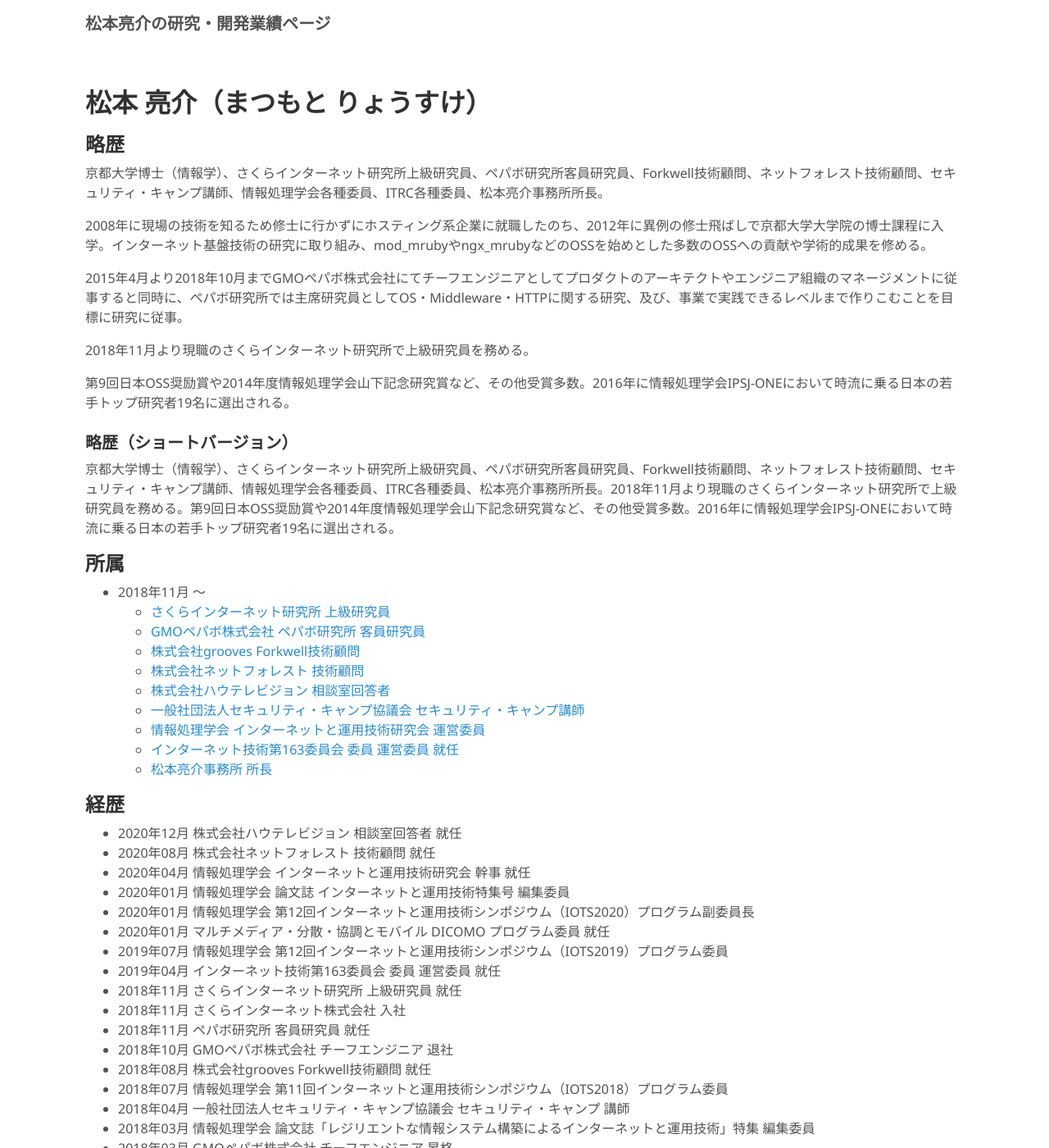
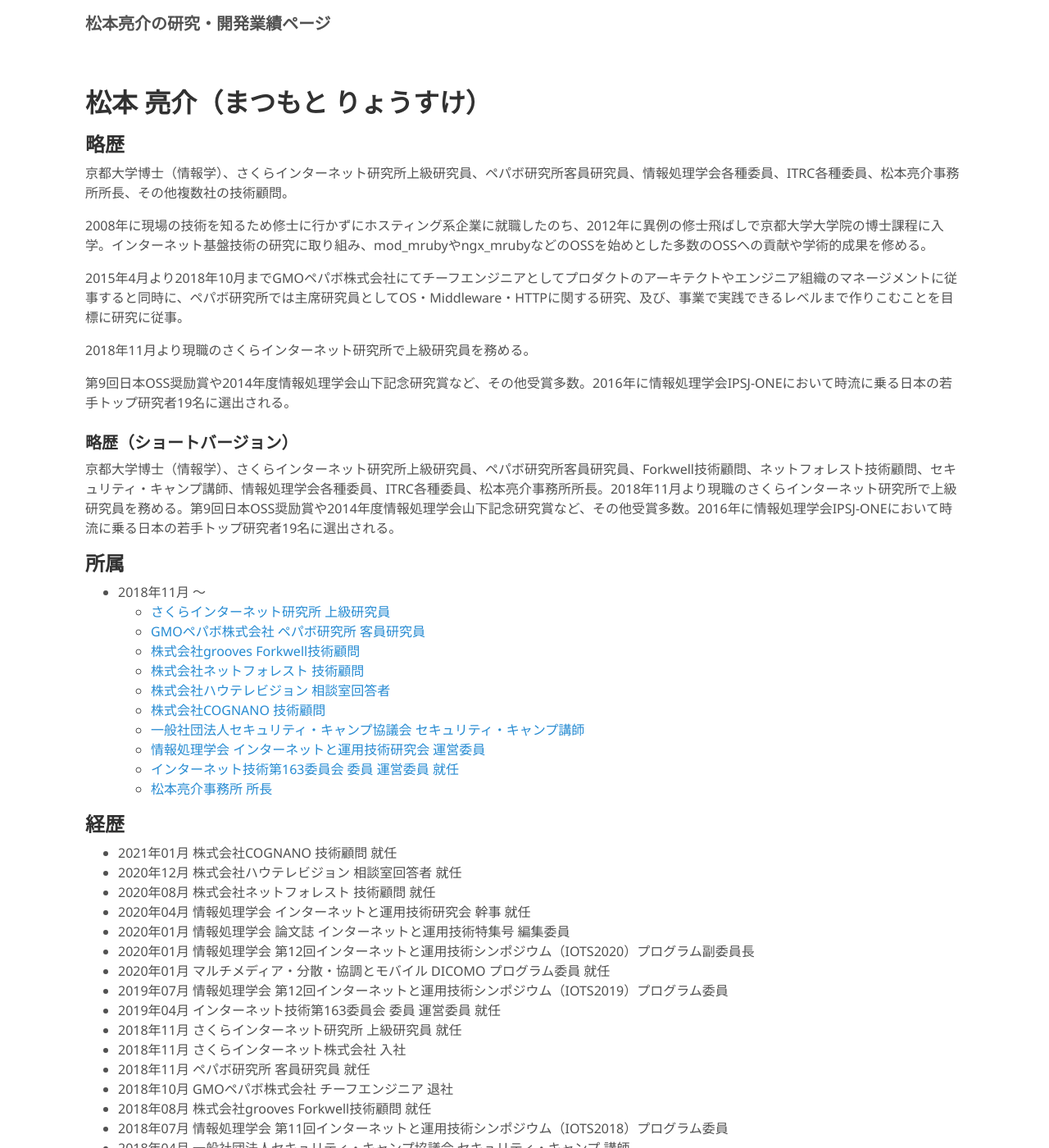
Before and after one commit to matsumotory/matsumotory, a Jekyll site: the page built from index.md, in a window 1280 px wide and 1400 px high. Shown: the whole window at 82% size. Built offline with Jekyll 4.4.1, drawn with Linux system fonts in a browser that asks for light colours; our own code applies the rules of GitHub Pages for plain Markdown files.

Commit message:
経歴更新

```diff
--- a/index.md
+++ b/index.md
@@ -6,7 +6,7 @@
 
 ## 略歴
 
-京都大学博士（情報学）、さくらインターネット研究所上級研究員、ペパボ研究所客員研究員、Forkwell技術顧問、ネットフォレスト技術顧問、セキュリティ・キャンプ講師、情報処理学会各種委員、ITRC各種委員、松本亮介事務所所長。
+京都大学博士（情報学）、さくらインターネット研究所上級研究員、ペパボ研究所客員研究員、情報処理学会各種委員、ITRC各種委員、松本亮介事務所所長、その他複数社の技術顧問。
 
 2008年に現場の技術を知るため修士に行かずにホスティング系企業に就職したのち、2012年に異例の修士飛ばしで京都大学大学院の博士課程に入学。インターネット基盤技術の研究に取り組み、mod_mrubyやngx_mrubyなどのOSSを始めとした多数のOSSへの貢献や学術的成果を修める。
 
@@ -27,12 +27,14 @@
   - [株式会社grooves Forkwell技術顧問](https://www.grooves.com/news/1598)
   - [株式会社ネットフォレスト 技術顧問](https://www.netforest.ad.jp/corporate/)
   - [株式会社ハウテレビジョン 相談室回答者](https://howtelevision.co.jp/)
+  - [株式会社COGNANO 技術顧問](http://www.cognano.co.jp/)
   - [一般社団法人セキュリティ・キャンプ協議会 セキュリティ・キャンプ講師](https://www.security-camp.or.jp/instructor/index.html)
   - [情報処理学会 インターネットと運用技術研究会 運営委員](https://www.iot.ipsj.or.jp/)
   - [インターネット技術第163委員会 委員 運営委員 就任](https://www.itrc.net/about/)
   - [松本亮介事務所 所長](https://twitter.com/matsumotory)
 
 ## 経歴
+- 2021年01月 株式会社COGNANO 技術顧問 就任
 - 2020年12月 株式会社ハウテレビジョン 相談室回答者 就任
 - 2020年08月 株式会社ネットフォレスト 技術顧問 就任
 - 2020年04月 情報処理学会 インターネットと運用技術研究会 幹事 就任
```
Also changed, not shown: 7 other files.
